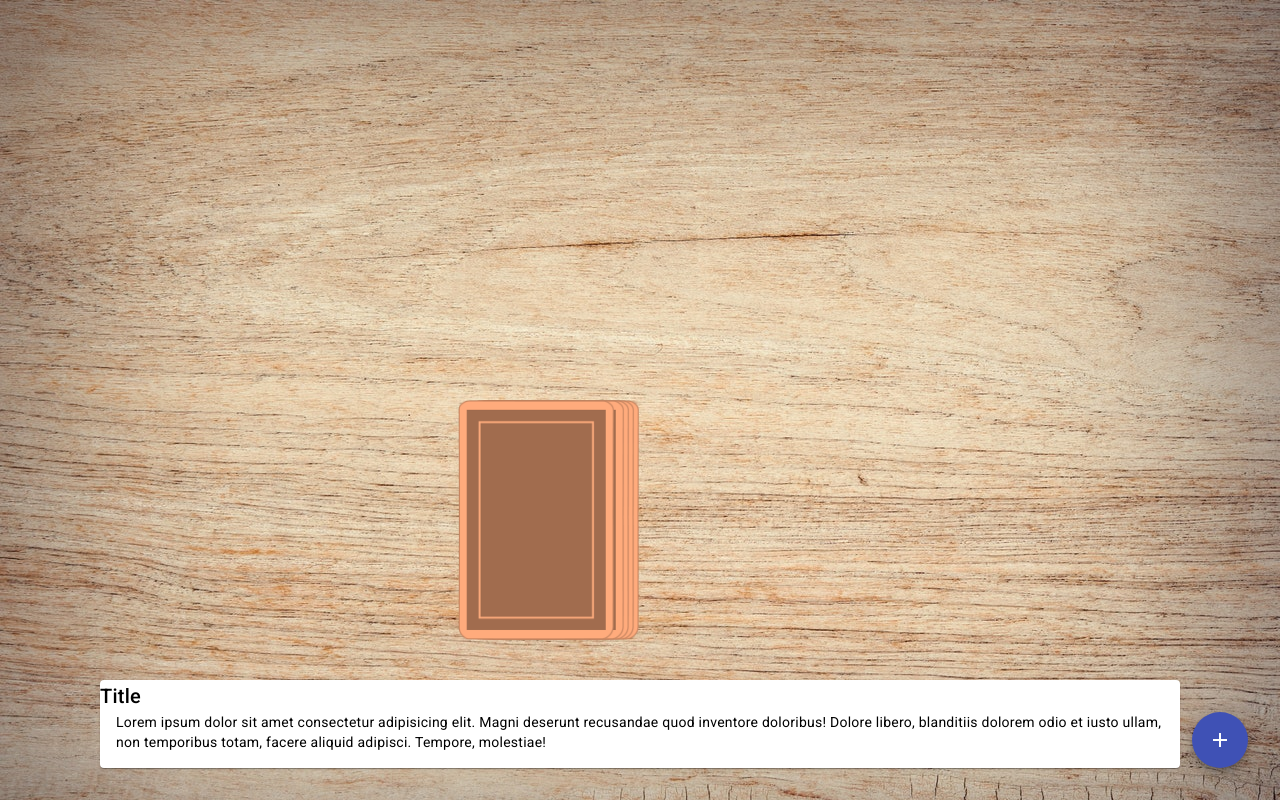
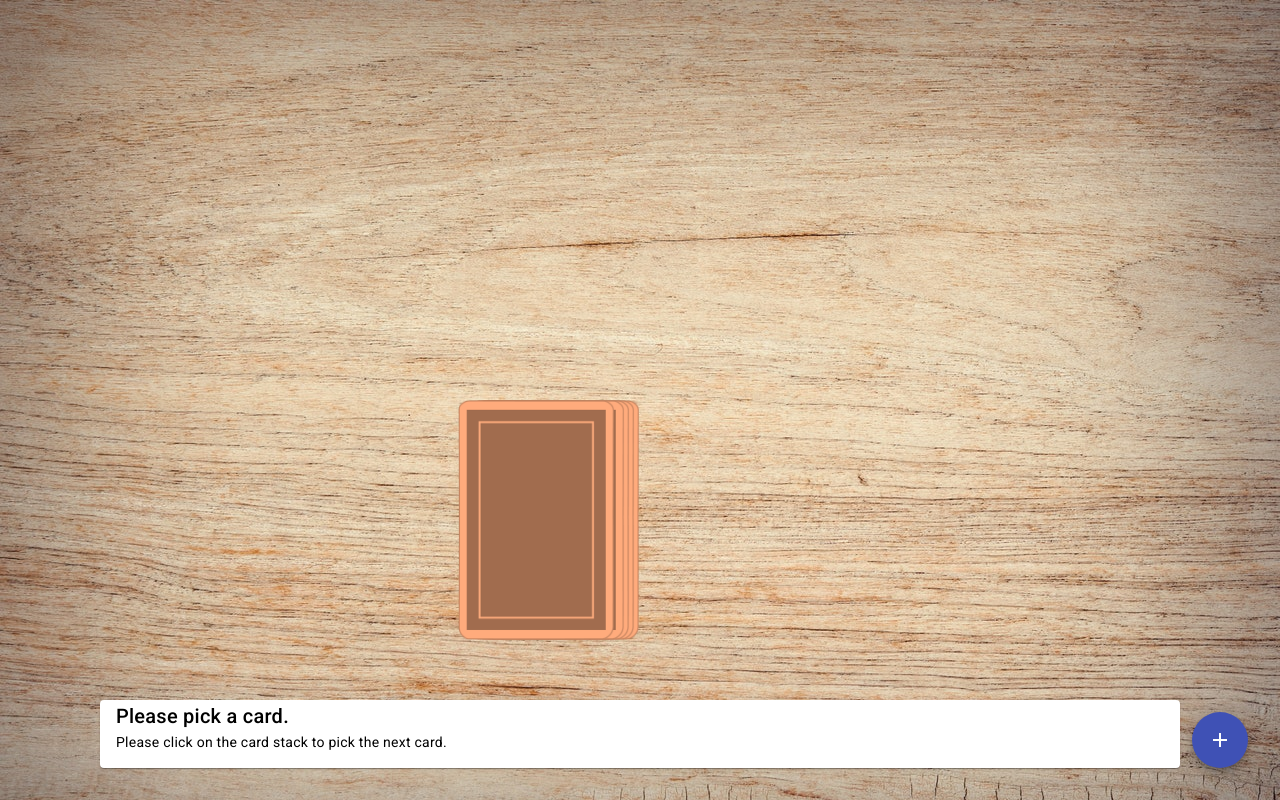
Before and after one commit to Yehoyakim88/ring-of-fire, an Angular app in the folder RingOfFire/: page /game in a window 1280 px wide. Built offline with nearby package versions, Linux system fonts and the light colour scheme.

Commit message:
dialog add player complete. just need to pretend drawing cards without having players added

```diff
--- a/RingOfFire/src/app/dialog-add-player/dialog-add-player.component.html
+++ b/RingOfFire/src/app/dialog-add-player/dialog-add-player.component.html
@@ -9,5 +9,6 @@
 </div>
 <div mat-dialog-actions>
   <button mat-button (click)="onNoClick()">No Thanks</button>
-  <button mat-button [mat-dialog-close]="name" cdkFocusInitial>Ok</button>
+  <!-- Button ist deaktiviert, wenn die Länge von name gleich 0 ist -->
+  <button mat-button [disabled]="name.length <= 1" [mat-dialog-close]="name" cdkFocusInitial>Ok</button>
 </div>
--- a/RingOfFire/src/app/dialog-add-player/dialog-add-player.component.ts
+++ b/RingOfFire/src/app/dialog-add-player/dialog-add-player.component.ts
@@ -1,26 +1,22 @@
 import { Component, OnInit } from '@angular/core';
+import { MatDialogRef } from '@angular/material/dialog';
 
 @Component({
   selector: 'app-dialog-add-player',
   templateUrl: './dialog-add-player.component.html',
   styleUrls: ['./dialog-add-player.component.scss']
 })
+
 export class DialogAddPlayerComponent implements OnInit {
+  name: string = '';
 
-  construtor() {
-
-  }
+  constructor(public dialogRef: MatDialogRef<DialogAddPlayerComponent>) { }
 
 
-ngOnInit(): void {
-
-}
-
-
-  name: string = '';
+  ngOnInit(): void {}
 
 
   onNoClick() {
-
+      this.dialogRef.close();
   }
 }
--- a/RingOfFire/src/app/game-info/game-info.component.html
+++ b/RingOfFire/src/app/game-info/game-info.component.html
@@ -1,9 +1,9 @@
 <mat-card>
-    <mat-card-title>Title</mat-card-title>
+    <mat-card-title style="padding-left: 16px">
+        <!-- Wenn card true, dann title. Ansonsten den Satz 'Please pick a card' -->
+        {{ card ? title : 'Please pick a card.' }}
+    </mat-card-title>
     <mat-card-content>
-        Lorem ipsum dolor sit amet consectetur adipisicing elit.
-        Magni deserunt recusandae quod inventore doloribus!
-        Dolore libero, blanditiis dolorem odio et iusto ullam, non temporibus totam, facere aliquid adipisci.
-        Tempore, molestiae!
+        {{ card ? description : 'Please click on the card stack to pick the next card.' }}
     </mat-card-content>
 </mat-card>
--- a/RingOfFire/src/app/game-info/game-info.component.scss
+++ b/RingOfFire/src/app/game-info/game-info.component.scss
@@ -0,0 +1,3 @@
+.cardTitle {
+    padding: 0 16 !important;
+}
--- a/RingOfFire/src/app/game-info/game-info.component.ts
+++ b/RingOfFire/src/app/game-info/game-info.component.ts
@@ -1,10 +1,50 @@
-import { Component } from '@angular/core';
+import { Component, Input, OnChanges, OnInit } from '@angular/core';
 
 @Component({
   selector: 'app-game-info',
   templateUrl: './game-info.component.html',
   styleUrls: ['./game-info.component.scss']
 })
-export class GameInfoComponent {
+export class GameInfoComponent implements OnInit, OnChanges {
+  cardAction = [
+    { title: 'Waterfall', description: 'Everyone has to start drinking at the same time. As soon as player 1 stops drinking, player 2 may stop drinking. Player 3 may stop as soon as player 2 stops drinking, and so on.' },
+    { title: 'You', description: 'You decide who drinks' },
+    { title: 'Me', description: 'Congrats! Drink a shot!' },
+    { title: 'Category', description: 'Come up with a category (e.g. Colors). Each player must enumerate one item from the category.' },
+    { title: 'Bust a jive', description: 'Player 1 makes a dance move. Player 2 repeats the dance move and adds a second one. ' },
+    { title: 'Chicks', description: 'All girls drink.' },
+    { title: 'Heaven', description: 'Put your hands up! The last player drinks!' },
+    { title: 'Mate', description: 'Pick a mate. Your mate must always drink when you drink and the other way around.' },
+    { title: 'Thumbmaster', description: '' },
+    { title: 'Men', description: 'All men drink.' },
+    { title: 'Quizmaster', description: '' },
+    { title: 'Never have I ever...', description: 'Say something you never did. Everyone who did it has to drink.' },
+    { title: 'Rule', description: 'Make a rule. Everyone needs to drink when he breaks the rule.' },
+  ];
 
+  title = '';
+  description = '';
+
+  @Input() card : string;
+
+  constructor() {}
+
+  ngOnInit(): void {
+
+  }
+
+  // Die Funktion ngOnChanges() wird immer aufgerufen,
+  // wenn sich Wert der Input-Variablen [@Input() var] ändert
+  ngOnChanges(): void {
+    // if-Abfrage, da ngOnChange am Anfang auch schon aufgerufen wird,
+    // allerdings title und description beide zu Beginn '' sind.
+    if(this.card) {
+      console.log('Current card is: ', this.card);
+
+    // Das vorangestellte + macht aus dem String eine Number
+    let cardNumber = +this.card.split('_')[1];
+    this.title = this.cardAction[cardNumber - 1].title;
+    this.description = this.cardAction[cardNumber - 1].description;
+    }
+  }
 }
--- a/RingOfFire/src/app/game/game.component.html
+++ b/RingOfFire/src/app/game/game.component.html
@@ -44,4 +44,6 @@
     <mat-icon>add</mat-icon>
   </button>
 
-  <app-game-info class="pinBottom"></app-game-info>
+  <!--  Die variable card innerhalb der Klasse in game-info.component.ts erhält den Wert der Variablen currentCard der
+        Klasse  GameComponent in game.component.ts -->
+  <app-game-info [card]="currentCard" class="pinBottom"></app-game-info>
--- a/RingOfFire/src/app/game/game.component.ts
+++ b/RingOfFire/src/app/game/game.component.ts
@@ -36,9 +36,12 @@
       this.currentCard = this.game.stack.pop();
 
       this.pickCardAnimation = true;
-      // this.game.playedCards.push(this.currentCard);
       console.log('New drawn card is ', this.currentCard);
-      console.log(this.game);
+      console.log('Game is ', this.game);
+
+      this.game.currentPlayer++;
+      // Zeile 44 verhindert, dass this.game.currentPlayer größer als this.game.players.length wird
+      this.game.currentPlayer = this.game.currentPlayer % this.game.players.length;
 
 
       setTimeout(() => {
@@ -54,7 +57,9 @@
 
     dialogRef.afterClosed().subscribe((name : string) => {
       console.log('The dialog was closed', name);
-      this.game.players.push(name);
+      if( name && name.length > 0) {
+        this.game.players.push(name);
+      }
     });
   }
 }
--- a/RingOfFire/src/app/player/player.component.html
+++ b/RingOfFire/src/app/player/player.component.html
@@ -1,3 +1,4 @@
+<!-- Die css-Klasse player-Active wird nur angewandt, wenn die Variable playerActive true ist -->
 <div class="player" [class.player-Active]="playerActive">
     <img src="./../../assets/img/profile/1.webp">
     <span>{{ name }}</span>
```
